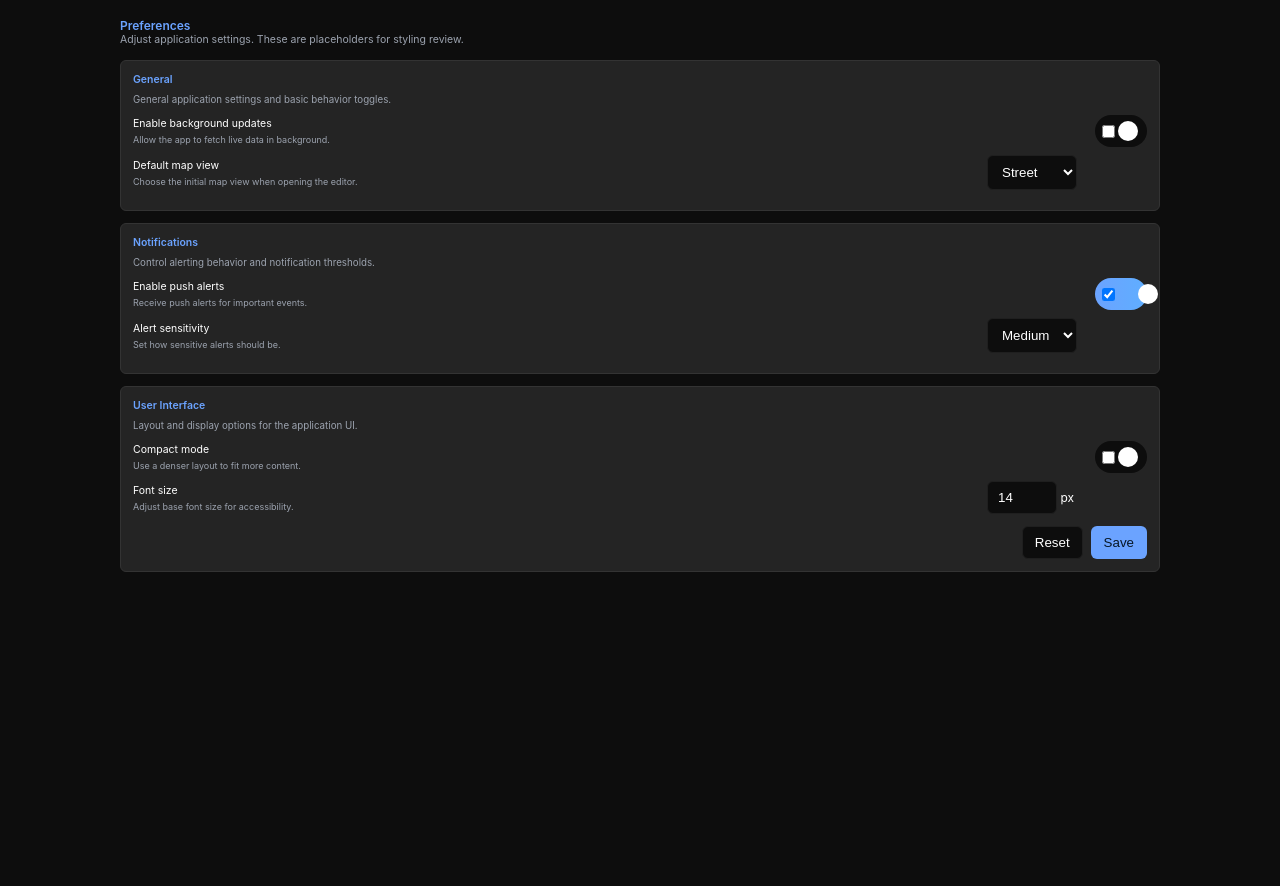
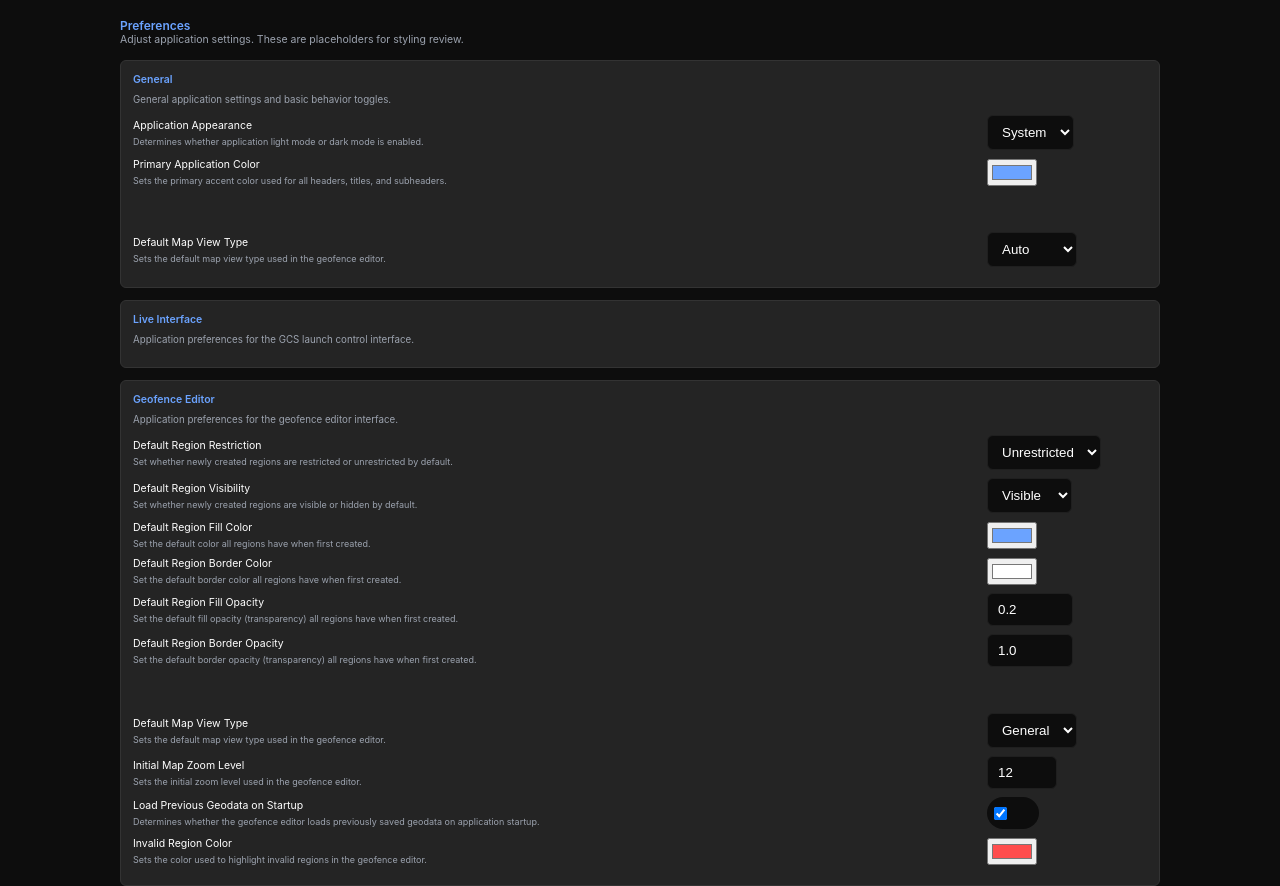
Before and after one commit to CakemanII/Green-Maple-Leaf-App, a website: page src/preferences/preferences.html in a window 1280 px wide. Before the commit the page ends 800 px from the top, so only its background shows below. Drawn offline with Linux system fonts and the light colour scheme.

Commit message:
added more preferences.

```diff
--- a/src/preferences/preferences.html
+++ b/src/preferences/preferences.html
@@ -63,6 +63,12 @@
 			.switch.on .knob{transform:translateX(20px)}
 
 			.control{min-width:160px}
+
+			/* Make map position inputs smaller and tighter together */
+			#map_initial_position_setting{ display:flex; align-items:center; gap:8px; }
+			#map_initial_position_setting .label{ flex:1; }
+			#map_initial_position_setting .control{ min-width:6.5rem; width:6.5rem; }
+			#map_initial_position_setting .control input{ padding:6px 8px; }
 			select,input[type="text"],input[type="number"]{background:#0d0d0d;border:1px solid #1f1f1f;color:inherit;padding:8px 10px;border-radius:6px;outline:none}
 
 			.full-row{grid-column:1/-1}
@@ -91,90 +97,182 @@
 					<h2>General</h2>
 					<p class="desc">General application settings and basic behavior toggles.</p>
 
-					<div class="pref-row">
+					<!-- Dark/Light mode Setting -->
+					<div class="pref-row" id="appearance_setting">
 						<div class="label">
-							<span class="title">Enable background updates</span>
-							<span class="hint">Allow the app to fetch live data in background.</span>
-						</div>
-						<label class="switch" aria-label="Enable background updates">
-							<input type="checkbox" />
-							<span class="knob"></span>
-						</label>
-					</div>
-
-					<div class="pref-row">
-						<div class="label">
-							<span class="title">Default map view</span>
-							<span class="hint">Choose the initial map view when opening the editor.</span>
+							<span class="title">Application Appearance</span>
+							<span class="hint">Determines whether application light mode or dark mode is enabled.</span>
 						</div>
 						<div class="control">
 							<select>
+								<option>System</option>
+								<option>Dark</option>
+								<option>Light</option>
+							</select>
+						</div>
+					</div>
+
+					<!-- Primary application color setting -->
+					<div class="pref-row" id="primary_color_setting">
+						<div class="label">
+							<span class="title">Primary Application Color</span>
+							<span class="hint">Sets the primary accent color used for all headers, titles, and subheaders.</span>
+						</div>
+						<div class="control">
+							<input type="color" value="#6ba3ff" />
+						</div>
+					</div>
+
+					<div><br></br></div>
+
+					<!-- Map View type -->
+					<div class="pref-row" id="map_view_type_setting">
+						<div class="label">
+							<span class="title">Default Map View Type</span>
+							<span class="hint">Sets the default map view type used in the geofence editor.</span>
+						</div>
+						<div class="control">
+							<select>
+								<option>Auto</option>
+								<option>Satellite</option>
 								<option>Street</option>
-								<option>Satellite</option>
-								<option>Hybrid</option>
 							</select>
 						</div>
 					</div>
 				</section>
 
 				<section class="prefs-card">
-					<h2>Notifications</h2>
-					<p class="desc">Control alerting behavior and notification thresholds.</p>
+					<h2>Live Interface</h2>
+					<p class="desc">Application preferences for the GCS launch control interface.</p>
+				</section>
 
-					<div class="pref-row">
+				<section class="prefs-card">
+					<h2>Geofence Editor</h2>
+					<p class="desc">Application preferences for the geofence editor interface.</p>
+
+					<!-- Default region creation restriction -->
+					<div class="pref-row" id="default_region_creation_restriction_setting">
 						<div class="label">
-							<span class="title">Enable push alerts</span>
-							<span class="hint">Receive push alerts for important events.</span>
-						</div>
-						<label class="switch on" aria-label="Enable push alerts">
-							<input type="checkbox" checked />
-							<span class="knob"></span>
-						</label>
-					</div>
-
-					<div class="pref-row">
-						<div class="label">
-							<span class="title">Alert sensitivity</span>
-							<span class="hint">Set how sensitive alerts should be.</span>
+							<span class="title">Default Region Restriction</span>
+							<span class="hint">Set whether newly created regions are restricted or unrestricted by default.</span>
 						</div>
 						<div class="control">
 							<select>
-								<option>Low</option>
-								<option selected>Medium</option>
-								<option>High</option>
+								<option>Unrestricted</option>
+								<option>Restricted</option>
 							</select>
 						</div>
 					</div>
-				</section>
 
-				<section class="prefs-card full-row">
-					<h2>User Interface</h2>
-					<p class="desc">Layout and display options for the application UI.</p>
-
-					<div class="pref-row">
+					<!-- Default region creation visibility -->
+					<div class="pref-row" id="default_region_creation_visibility_setting">
 						<div class="label">
-							<span class="title">Compact mode</span>
-							<span class="hint">Use a denser layout to fit more content.</span>
-						</div>
-						<label class="switch" aria-label="Compact mode">
-							<input type="checkbox" />
-							<span class="knob"></span>
-						</label>
-					</div>
-
-					<div class="pref-row">
-						<div class="label">
-							<span class="title">Font size</span>
-							<span class="hint">Adjust base font size for accessibility.</span>
+							<span class="title">Default Region Visibility</span>
+							<span class="hint">Set whether newly created regions are visible or hidden by default.</span>
 						</div>
 						<div class="control">
-							<input type="number" min="12" max="24" value="14" /> px
+							<select>
+								<option>Visible</option>
+								<option>Hidden</option>
+							</select>
 						</div>
 					</div>
 
-					<div class="actions">
-						<button class="btn">Reset</button>
-						<button class="btn primary">Save</button>
+					<!-- Default region creation fill color setting -->
+					<div class="pref-row" id="default_region_creation_color_setting">
+						<div class="label">
+							<span class="title">Default Region Fill Color</span>
+							<span class="hint">Set the default color all regions have when first created.</span>
+						</div>
+						<div class="control">
+							<input type="color" value="#6ba3ff" />
+						</div>
+					</div>
+
+					<!-- Default region creation border color setting -->
+					<div class="pref-row" id="default_region_creation_border_color_setting">
+						<div class="label">
+							<span class="title">Default Region Border Color</span>
+							<span class="hint">Set the default border color all regions have when first created.</span>
+						</div>
+						<div class="control">
+							<input type="color" value="#ffffff" />
+						</div>
+					</div>
+
+					<!-- Default region creation fill opacity -->
+					<div class="pref-row" id="default_region_creation_opacity_setting">
+						<div class="label">
+							<span class="title">Default Region Fill Opacity</span>
+							<span class="hint">Set the default fill opacity (transparency) all regions have when first created.</span>
+						</div>
+						<div class="control">
+							<input type="number" min="0" max="1" step="0.05" value="0.2" />
+						</div>
+					</div>
+
+					<!-- Default region creation border opacity -->
+					<div class="pref-row" id="default_region_creation_border_opacity_setting">
+						<div class="label">
+							<span class="title">Default Region Border Opacity</span>
+							<span class="hint">Set the default border opacity (transparency) all regions have when first created.</span>
+						</div>
+						<div class="control">
+							<input type="number" min="0" max="1" step="0.05" value="1.0" />
+						</div>
+					</div>
+
+					<div><br></br></div>
+
+					<!-- Map View type -->
+					<div class="pref-row" id="map_view_type_setting">
+						<div class="label">
+							<span class="title">Default Map View Type</span>
+							<span class="hint">Sets the default map view type used in the geofence editor.</span>
+						</div>
+						<div class="control">
+							<select>
+								<option>General</option>
+								<option>Auto</option>
+								<option>Satellite</option>
+								<option>Street</option>
+							</select>
+						</div>
+					</div>
+
+					<!-- Map initial zoom level -->
+					<div class="pref-row" id="map_initial_zoom_level_setting">
+						<div class="label">
+							<span class="title">Initial Map Zoom Level</span>
+							<span class="hint">Sets the initial zoom level used in the geofence editor.</span>
+						</div>
+						<div class="control">
+							<input type="number" min="1" max="20" step="1" value="12" />
+						</div>
+					</div>
+
+					<!-- Load previously saved geodata -->
+					<div class="pref-row" id="load_previous_geodata_setting">
+						<div class="label">
+							<span class="title">Load Previous Geodata on Startup</span>
+							<span class="hint">Determines whether the geofence editor loads previously saved geodata on application startup.</span>
+						</div>
+						<div class="control">
+							<label class="switch" aria-label="Load previous geodata on startup">
+								<input type="checkbox" checked />
+							</label>
+						</div>
+					</div>
+
+					<!-- Invaid region color -->
+					<div class="pref-row" id="invalid_region_color_setting">
+						<div class="label">
+							<span class="title">Invalid Region Color</span>
+							<span class="hint">Sets the color used to highlight invalid regions in the geofence editor.</span>
+						</div>
+						<div class="control">
+							<input type="color" value="#ff4d4d" />
+						</div>
 					</div>
 				</section>
 			</main>
```
Also changed, not shown: src/main/index.html (+27 -1 lines), src/main/assets/leaf.png (added).
